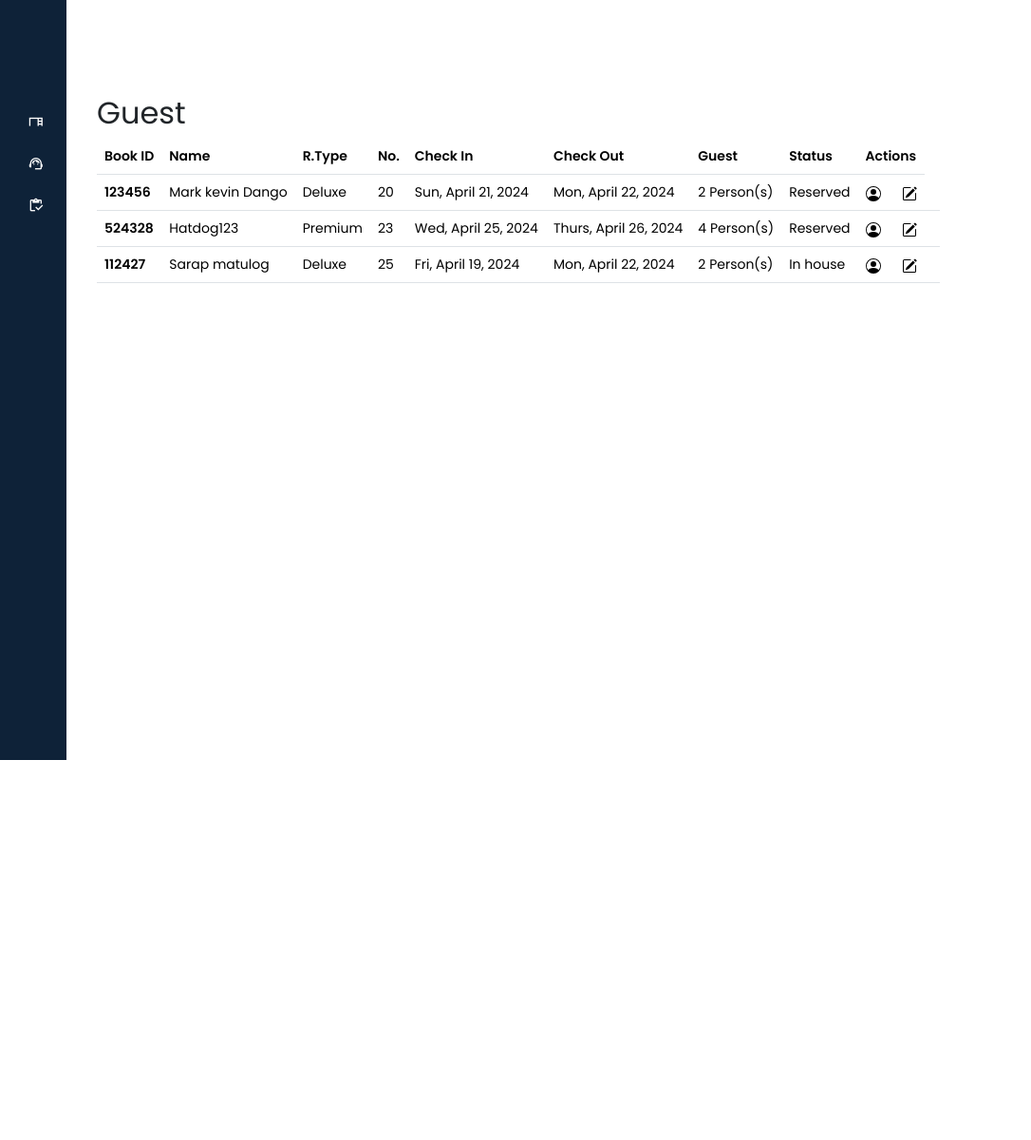
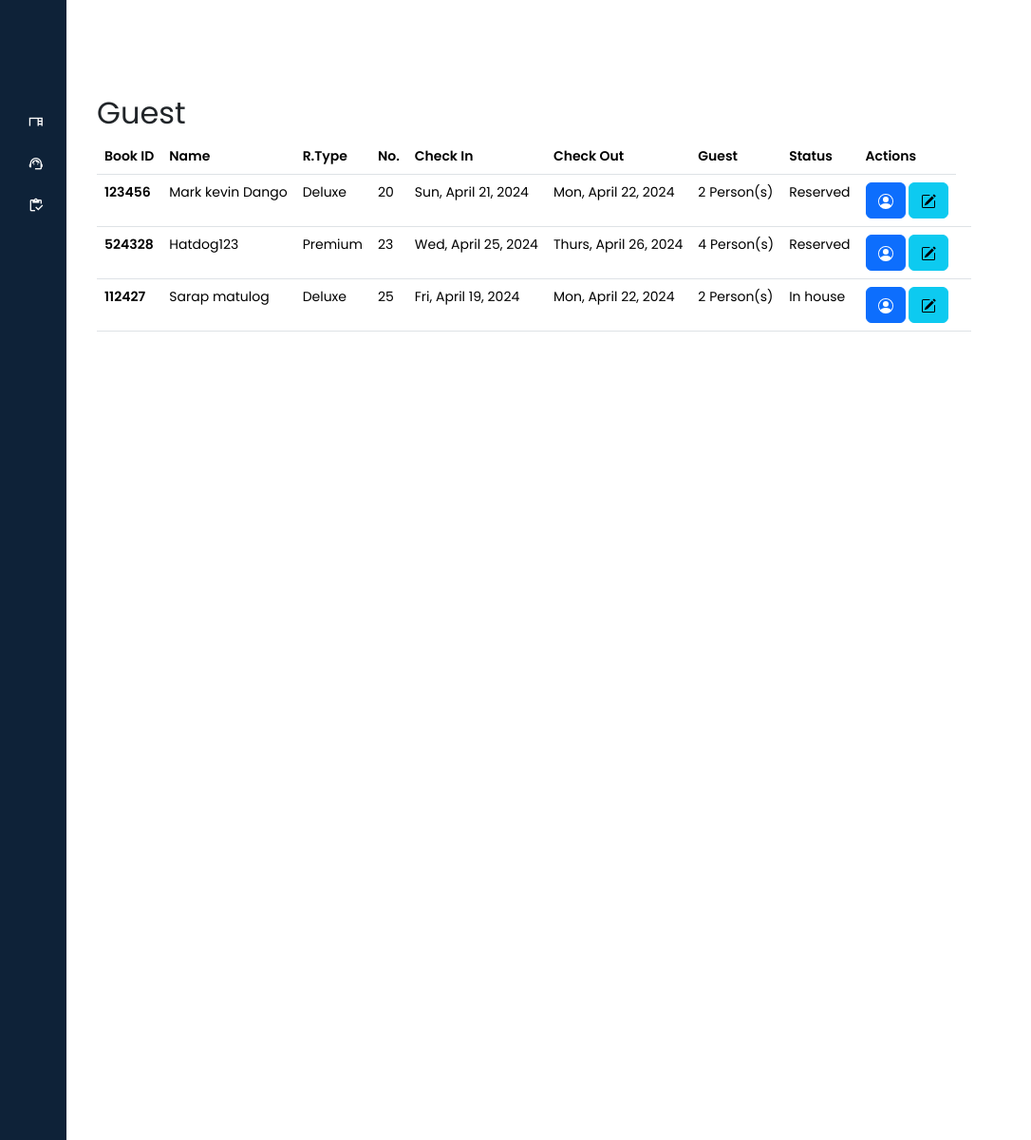
Before and after one commit to themcry/SIA, a PHP site: page /pages-admin/guest.php in a window 1280 px wide. Shown: the whole page at 95% size, without its empty margins (0-1086 px from the left). Before the commit the page ends 800 px from the top, so only its background shows below. Run offline with PHP 8.4, Linux system fonts and the light colour scheme; some libraries are stand-ins or nearby versions.

Commit message:
tulak ako

```diff
--- a/assets/css/1.css
+++ b/assets/css/1.css
@@ -42,7 +42,7 @@ body {
     background-color: #0e2238;
     display: flex;
     flex-direction: column;
-    height: 100vh;
+    height: 150vh;
 }
 #sidebar.expand {
     width: 260px;
--- a/pages-admin/guest.php
+++ b/pages-admin/guest.php
@@ -126,13 +126,13 @@
       <td>Mon, April 22, 2024</td>
       <td>2 Person(s)</td>
       <td>Reserved</td>
-      <td><svg xmlns="http://www.w3.org/2000/svg" width="16" height="16" fill="currentColor" class="bi bi-person-circle" viewBox="0 0 16 16">
+      <td><button type="button" class="btn btn-primary"><svg xmlns="http://www.w3.org/2000/svg" width="16" height="16" fill="currentColor" class="bi bi-person-circle" viewBox="0 0 16 16">
   <path d="M11 6a3 3 0 1 1-6 0 3 3 0 0 1 6 0"/>
   <path fill-rule="evenodd" d="M0 8a8 8 0 1 1 16 0A8 8 0 0 1 0 8m8-7a7 7 0 0 0-5.468 11.37C3.242 11.226 4.805 10 8 10s4.757 1.225 5.468 2.37A7 7 0 0 0 8 1"/>
-</svg>&nbsp;&nbsp;&nbsp;&nbsp;&nbsp;&nbsp;<svg xmlns="http://www.w3.org/2000/svg" width="16" height="16" fill="currentColor" class="bi bi-pencil-square" viewBox="0 0 16 16">
+</svg></button></button>&nbsp;<button type="button" class="btn btn-info"><svg xmlns="http://www.w3.org/2000/svg" width="16" height="16" fill="currentColor" class="bi bi-pencil-square" viewBox="0 0 16 16">
   <path d="M15.502 1.94a.5.5 0 0 1 0 .706L14.459 3.69l-2-2L13.502.646a.5.5 0 0 1 .707 0l1.293 1.293zm-1.75 2.456-2-2L4.939 9.21a.5.5 0 0 0-.121.196l-.805 2.414a.25.25 0 0 0 .316.316l2.414-.805a.5.5 0 0 0 .196-.12l6.813-6.814z"/>
   <path fill-rule="evenodd" d="M1 13.5A1.5 1.5 0 0 0 2.5 15h11a1.5 1.5 0 0 0 1.5-1.5v-6a.5.5 0 0 0-1 0v6a.5.5 0 0 1-.5.5h-11a.5.5 0 0 1-.5-.5v-11a.5.5 0 0 1 .5-.5H9a.5.5 0 0 0 0-1H2.5A1.5 1.5 0 0 0 1 2.5z"/>
-</svg><td>
+</svg></button><td>
     </tr>
     <tr>
     <th scope="row">524328</th>
@@ -143,13 +143,13 @@
       <td>Thurs, April 26, 2024</td>
       <td>4 Person(s)</td>
       <td>Reserved</td>
-      <td><svg xmlns="http://www.w3.org/2000/svg" width="16" height="16" fill="currentColor" class="bi bi-person-circle" viewBox="0 0 16 16">
+      <td><button type="button" class="btn btn-primary"><svg xmlns="http://www.w3.org/2000/svg" width="16" height="16" fill="currentColor" class="bi bi-person-circle" viewBox="0 0 16 16">
   <path d="M11 6a3 3 0 1 1-6 0 3 3 0 0 1 6 0"/>
   <path fill-rule="evenodd" d="M0 8a8 8 0 1 1 16 0A8 8 0 0 1 0 8m8-7a7 7 0 0 0-5.468 11.37C3.242 11.226 4.805 10 8 10s4.757 1.225 5.468 2.37A7 7 0 0 0 8 1"/>
-</svg>&nbsp;&nbsp;&nbsp;&nbsp;&nbsp;&nbsp;<svg xmlns="http://www.w3.org/2000/svg" width="16" height="16" fill="currentColor" class="bi bi-pencil-square" viewBox="0 0 16 16">
+</svg></button></button>&nbsp;<button type="button" class="btn btn-info"><svg xmlns="http://www.w3.org/2000/svg" width="16" height="16" fill="currentColor" class="bi bi-pencil-square" viewBox="0 0 16 16">
   <path d="M15.502 1.94a.5.5 0 0 1 0 .706L14.459 3.69l-2-2L13.502.646a.5.5 0 0 1 .707 0l1.293 1.293zm-1.75 2.456-2-2L4.939 9.21a.5.5 0 0 0-.121.196l-.805 2.414a.25.25 0 0 0 .316.316l2.414-.805a.5.5 0 0 0 .196-.12l6.813-6.814z"/>
   <path fill-rule="evenodd" d="M1 13.5A1.5 1.5 0 0 0 2.5 15h11a1.5 1.5 0 0 0 1.5-1.5v-6a.5.5 0 0 0-1 0v6a.5.5 0 0 1-.5.5h-11a.5.5 0 0 1-.5-.5v-11a.5.5 0 0 1 .5-.5H9a.5.5 0 0 0 0-1H2.5A1.5 1.5 0 0 0 1 2.5z"/>
-</svg><td>
+</svg></button><td>
     </tr>
     <tr>
     <th scope="row">112427</th>
@@ -160,13 +160,13 @@
       <td>Mon, April 22, 2024</td>
       <td>2 Person(s)</td>
       <td>In house</td>
-      <td><svg xmlns="http://www.w3.org/2000/svg" width="16" height="16" fill="currentColor" class="bi bi-person-circle" viewBox="0 0 16 16">
+      <td><button type="button" class="btn btn-primary"><svg xmlns="http://www.w3.org/2000/svg" width="16" height="16" fill="currentColor" class="bi bi-person-circle" viewBox="0 0 16 16">
   <path d="M11 6a3 3 0 1 1-6 0 3 3 0 0 1 6 0"/>
   <path fill-rule="evenodd" d="M0 8a8 8 0 1 1 16 0A8 8 0 0 1 0 8m8-7a7 7 0 0 0-5.468 11.37C3.242 11.226 4.805 10 8 10s4.757 1.225 5.468 2.37A7 7 0 0 0 8 1"/>
-</svg>&nbsp;&nbsp;&nbsp;&nbsp;&nbsp;&nbsp;<svg xmlns="http://www.w3.org/2000/svg" width="16" height="16" fill="currentColor" class="bi bi-pencil-square" viewBox="0 0 16 16">
+</svg></button></button>&nbsp;<button type="button" class="btn btn-info"><svg xmlns="http://www.w3.org/2000/svg" width="16" height="16" fill="currentColor" class="bi bi-pencil-square" viewBox="0 0 16 16">
   <path d="M15.502 1.94a.5.5 0 0 1 0 .706L14.459 3.69l-2-2L13.502.646a.5.5 0 0 1 .707 0l1.293 1.293zm-1.75 2.456-2-2L4.939 9.21a.5.5 0 0 0-.121.196l-.805 2.414a.25.25 0 0 0 .316.316l2.414-.805a.5.5 0 0 0 .196-.12l6.813-6.814z"/>
   <path fill-rule="evenodd" d="M1 13.5A1.5 1.5 0 0 0 2.5 15h11a1.5 1.5 0 0 0 1.5-1.5v-6a.5.5 0 0 0-1 0v6a.5.5 0 0 1-.5.5h-11a.5.5 0 0 1-.5-.5v-11a.5.5 0 0 1 .5-.5H9a.5.5 0 0 0 0-1H2.5A1.5 1.5 0 0 0 1 2.5z"/>
-</svg><td>
+</svg></button><td>
     </tr>
   </tbody>
 </table>
```
